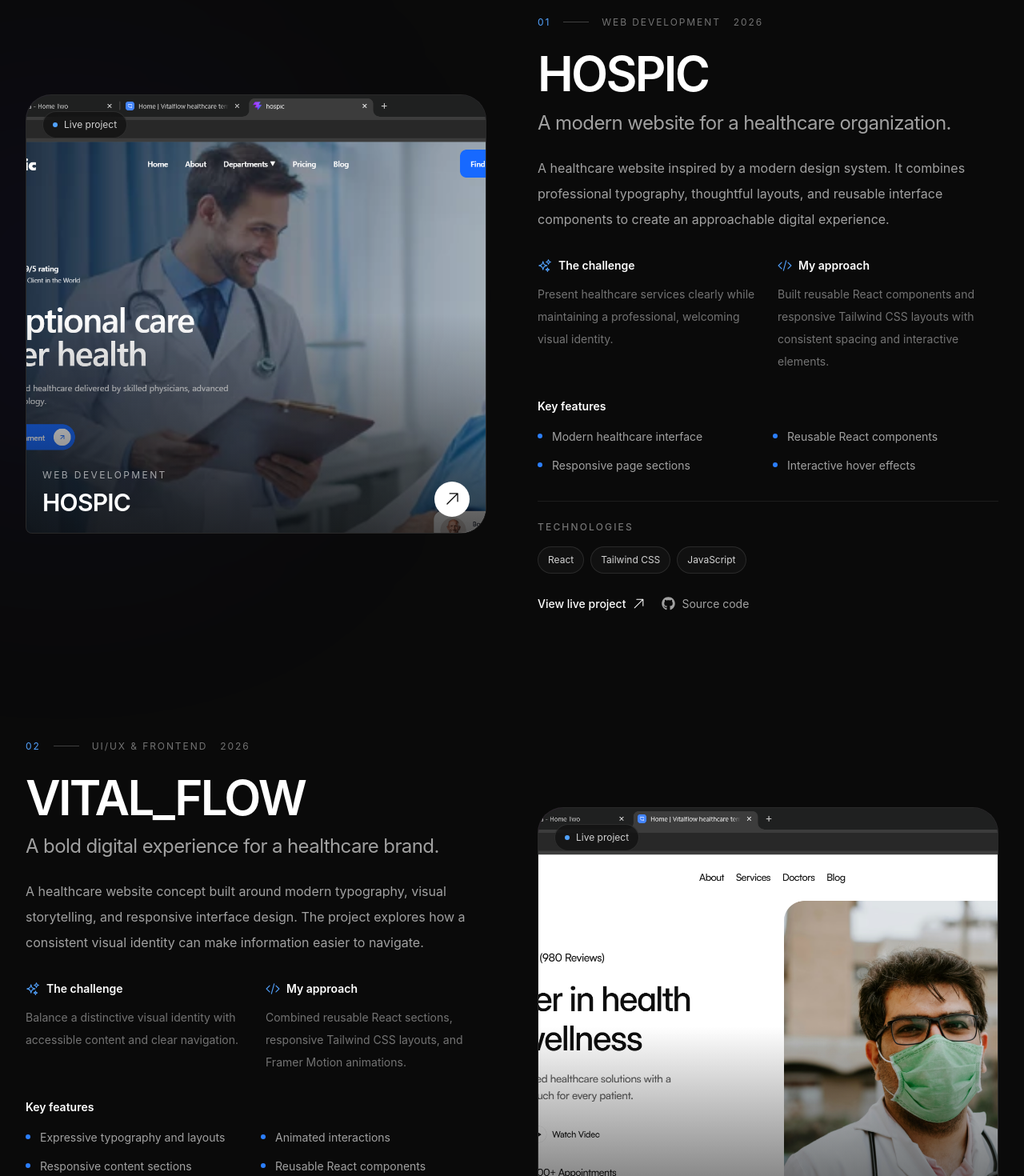
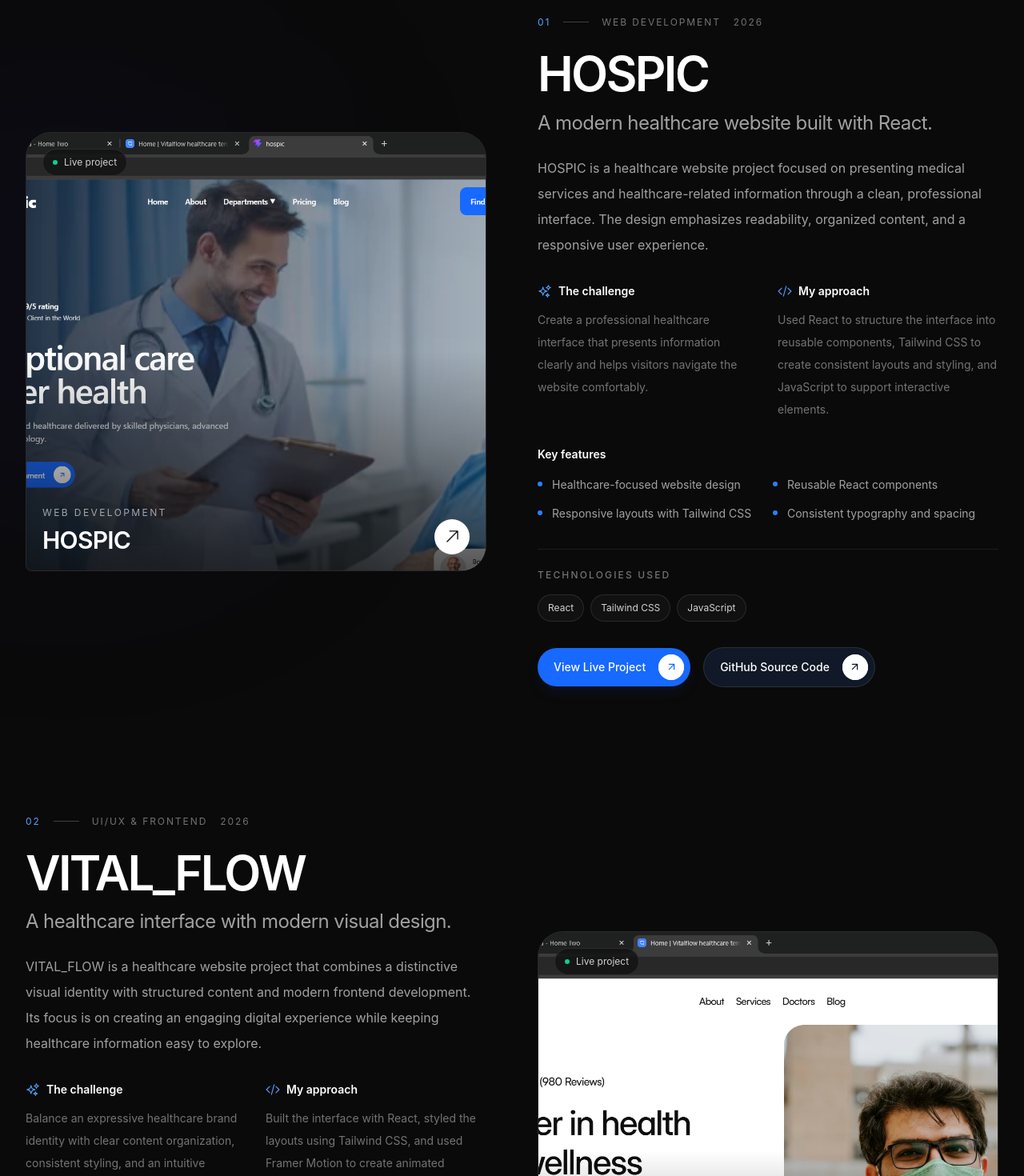
Before and after one commit to homayounsamadi42-cpu/React_portfolio, a React (Vite) app: page /work in a window 1280 px wide. Shown: the part 920-2390 px from the top of the page at 80% size. Built offline with nearby package versions, Linux system fonts and the light colour scheme.

Commit message:
feat: update Hero component text and enhance project details in Work page

```diff
--- a/src/components/Hero/Hero.jsx
+++ b/src/components/Hero/Hero.jsx
@@ -88,7 +88,7 @@ export default function Hero() {
               rounded-full bg-blue-500
             "
           />
-          <span>Available for work</span>
+          <span>Available for opportunities</span>
         </div>
         <div
           className="
@@ -97,7 +97,7 @@ export default function Hero() {
           "
         >
           <div>
-            <h1 className="text-gray-100">JONIOR</h1>
+            <h1 className="text-gray-100">JUNIOR</h1>
             <h1
               className="
                 text-[clamp(4em,11vw,10rem)]
@@ -114,7 +114,7 @@ export default function Hero() {
                     : "text-neutral-950/20"
                 }
               >
-                DESIGNER
+                DEVELOPER
               </span>
             </h1>
             <div className="mt-10 max-w-xl">
--- a/src/pages/Work.jsx
+++ b/src/pages/Work.jsx
@@ -21,21 +21,21 @@ const projects = [
   {
     number: "01",
     title: "HOSPIC",
-    subtitle: "A modern website for a healthcare organization.",
+    subtitle: "A modern healthcare website built with React.",
     category: "Web Development",
     year: "2026",
     image: project2,
     description:
-      "A healthcare website inspired by a modern design system. It combines professional typography, thoughtful layouts, and reusable interface components to create an approachable digital experience.",
+      "HOSPIC is a healthcare website project focused on presenting medical services and healthcare-related information through a clean, professional interface. The design emphasizes readability, organized content, and a responsive user experience.",
     challenge:
-      "Present healthcare services clearly while maintaining a professional, welcoming visual identity.",
+      "Create a professional healthcare interface that presents information clearly and helps visitors navigate the website comfortably.",
     approach:
-      "Built reusable React components and responsive Tailwind CSS layouts with consistent spacing and interactive elements.",
+      "Used React to structure the interface into reusable components, Tailwind CSS to create consistent layouts and styling, and JavaScript to support interactive elements.",
     features: [
-      "Modern healthcare interface",
+      "Healthcare-focused website design",
       "Reusable React components",
-      "Responsive page sections",
-      "Interactive hover effects",
+      "Responsive layouts with Tailwind CSS",
+      "Consistent typography and spacing",
     ],
     technologies: ["React", "Tailwind CSS", "JavaScript"],
     live: "https://react-projects-kappa-seven.vercel.app/",
@@ -46,21 +46,21 @@ const projects = [
   {
     number: "02",
     title: "VITAL_FLOW",
-    subtitle: "A bold digital experience for a healthcare brand.",
+    subtitle: "A healthcare interface with modern visual design.",
     category: "UI/UX & Frontend",
     year: "2026",
     image: project3,
     description:
-      "A healthcare website concept built around modern typography, visual storytelling, and responsive interface design. The project explores how a consistent visual identity can make information easier to navigate.",
+      "VITAL_FLOW is a healthcare website project that combines a distinctive visual identity with structured content and modern frontend development. Its focus is on creating an engaging digital experience while keeping healthcare information easy to explore.",
     challenge:
-      "Balance a distinctive visual identity with accessible content and clear navigation.",
+      "Balance an expressive healthcare brand identity with clear content organization, consistent styling, and an intuitive interface.",
     approach:
-      "Combined reusable React sections, responsive Tailwind CSS layouts, and Framer Motion animations.",
+      "Built the interface with React, styled the layouts using Tailwind CSS, and used Framer Motion to create animated transitions and engaging interface interactions.",
     features: [
-      "Expressive typography and layouts",
-      "Animated interactions",
-      "Responsive content sections",
-      "Reusable React components",
+      "Healthcare-inspired visual identity",
+      "Animated interface elements",
+      "Responsive React layouts",
+      "Reusable and maintainable components",
     ],
     technologies: ["React", "Framer Motion", "Tailwind CSS"],
     live: "https://react-projects-lxkh.vercel.app/",
@@ -71,21 +71,21 @@ const projects = [
   {
     number: "03",
     title: "Netlinks Demo",
-    subtitle: "A practical project exploring React fundamentals.",
+    subtitle: "A frontend project built to practice React development.",
     category: "UI/UX & Frontend",
     year: "2026",
     image: project5,
     description:
-      "A frontend practice project created to strengthen React fundamentals, component composition, and modern web development techniques.",
+      "Netlinks Demo is a frontend development project created to practice building web interfaces with React. It focuses on component composition, JavaScript fundamentals, and applying Tailwind CSS to create structured, responsive layouts.",
     challenge:
-      "Turn fundamental React concepts into a structured and usable interface.",
+      "Translate a website design into a well-organized interface while practicing reusable components and maintainable frontend code.",
     approach:
-      "Practiced reusable components, JSX, responsive layouts, and interactive interface elements.",
+      "Used React and JSX to organize the interface into components, JavaScript for application logic, and Tailwind CSS for layout, spacing, typography, and responsive styling.",
     features: [
-      "Reusable React components",
-      "Component-based architecture",
-      "Responsive interface",
-      "Modern frontend fundamentals",
+      "Component-based React structure",
+      "JavaScript-powered interface logic",
+      "Tailwind CSS styling",
+      "Responsive layout techniques",
     ],
     technologies: ["React", "JavaScript", "Tailwind CSS"],
     live: "https://react-projects-5kgb.vercel.app/",
@@ -96,21 +96,21 @@ const projects = [
   {
     number: "04",
     title: "Store Database",
-    subtitle: "Organizing business records with structured data.",
+    subtitle: "A relational database project for store records.",
     category: "Database Development",
     year: "2026",
     image: project4,
     description:
-      "A database project focused on organizing and maintaining structured records. It explores relational database concepts, data retrieval, and the foundations of create, read, update, and delete operations.",
+      "Store Database is a database development project focused on organizing store-related information in a structured format. It explores relational database design, SQL queries, and the use of MySQL to store and retrieve business records.",
     challenge:
-      "Design a consistent database structure that makes records easy to store, retrieve, and maintain.",
+      "Organize store data into a consistent relational structure that supports reliable data storage, retrieval, and maintenance.",
     approach:
-      "Used relational database concepts and SQL to organize data into structured tables and support future application integration.",
+      "Used MySQL to work with relational data, SQL to define and query database records, and Python as a programming technology associated with database application development.",
     features: [
-      "Structured database tables",
-      "Organized record management",
       "Relational database concepts",
-      "Foundation for CRUD operations",
+      "MySQL data storage",
+      "SQL queries and data retrieval",
+      "Structured store record organization",
     ],
     technologies: ["Python", "MySQL", "SQL"],
     live: "#",
@@ -120,28 +120,28 @@ const projects = [
   {
     number: "05",
     title: "English To Persian Dictionary",
-    subtitle: "A lightweight desktop dictionary built with Python.",
+    subtitle: "A desktop dictionary developed with Python.",
     category: "Python Development",
     year: "2025",
     image: project1,
     description:
-      "A lightweight English-to-Persian dictionary built with CustomTkinter. It focuses on a clean desktop interface, structured layouts, and a practical experience for users looking up words.",
+      "English To Persian Dictionary is a desktop application designed to help users look up English words and find their Persian translations. Built with Python and CustomTkinter, the project focuses on desktop interface development and object-oriented programming.",
     challenge:
-      "Create a simple and approachable interface that makes searching for translations easy and convenient.",
+      "Create an accessible desktop interface for English-to-Persian word lookup while keeping the application organized and straightforward to use.",
     approach:
-      "Used Python and CustomTkinter to build a desktop interface with reusable UI elements and organized layouts.",
+      "Used Python for application logic, CustomTkinter to build the graphical user interface, and object-oriented programming principles to organize application code.",
     features: [
       "English-to-Persian word lookup",
-      "CustomTkinter desktop interface",
-      "Organized and readable layout",
-      "Lightweight Python application",
+      "Python desktop application",
+      "CustomTkinter graphical interface",
+      "Object-oriented code organization",
     ],
     technologies: ["Python", "CustomTkinter", "OOP"],
-    live: "https://react-projects-kappa-seven.vercel.app/",
+    live: "#",
     github:
       "https://github.com/homayounsamadi42-cpu/MyDictionary",
     accent: "from-blue-500/20 via-blue-500/5 to-transparent",
-  }
+  },
 ];
 
 const reveal = {
@@ -195,6 +195,11 @@ function ProjectLink({
 function ProjectDetails({ project, index, reduceMotion }) {
   const reverse = index % 2 !== 0;
 
+  const hasLiveProject =
+    typeof project.live === "string" &&
+    project.live.trim() !== "" &&
+    project.live !== "#";
+
   return (
     <motion.article
       id={`project-${project.number}`}
@@ -206,9 +211,7 @@ function ProjectDetails({ project, index, reduceMotion }) {
     >
       <div
         className={`grid items-center gap-9 lg:grid-cols-2 lg:gap-16 ${
-          reverse
-            ? "lg:[&>*:first-child]:order-2"
-            : ""
+          reverse ? "lg:[&>*:first-child]:order-2" : ""
         }`}
       >
         {/* Project image */}
@@ -243,8 +246,12 @@ function ProjectDetails({ project, index, reduceMotion }) {
             <div className="absolute inset-0 bg-gradient-to-t from-neutral-950/70 via-transparent to-transparent" />
 
             <div className="absolute left-5 top-5 flex items-center gap-2 rounded-full border border-white/10 bg-neutral-950/60 px-3 py-2 text-xs text-white/80 backdrop-blur-md">
-              <span className="h-1.5 w-1.5 rounded-full bg-blue-400" />
-              {project.live ? "Live project" : "Project preview"}
+              <span
+                className={`h-1.5 w-1.5 rounded-full ${
+                  hasLiveProject ? "bg-emerald-400" : "bg-neutral-400"
+                }`}
+              />
+              {hasLiveProject ? "Live project" : "Project preview"}
             </div>
 
             <div className="absolute bottom-5 left-5 right-5 flex items-end justify-between gap-3">
@@ -290,6 +297,7 @@ function ProjectDetails({ project, index, reduceMotion }) {
             {project.description}
           </p>
 
+          {/* Challenge and approach */}
           <div className="mt-8 grid gap-6 sm:grid-cols-2">
             <div>
               <h4 className="mb-3 flex items-center gap-2 text-sm font-semibold text-white">
@@ -342,8 +350,9 @@ function ProjectDetails({ project, index, reduceMotion }) {
           {/* Technologies */}
           <div className="mt-8 border-t border-white/[0.08] pt-6">
             <p className="mb-4 text-xs font-medium uppercase tracking-[0.18em] text-neutral-500">
-              Technologies
+              Technologies used
             </p>
+
             <div className="flex flex-wrap gap-2">
               {project.technologies.map((technology) => (
                 <span
@@ -356,28 +365,44 @@ function ProjectDetails({ project, index, reduceMotion }) {
             </div>
           </div>
 
-          {/* Project links */}
-          <div className="mt-7 flex flex-wrap items-center gap-5">
-            <ProjectLink
-              href={project.live}
-              label={`Open ${project.title} live website`}
-              className="group inline-flex items-center gap-2 text-sm font-medium text-white transition-colors hover:text-blue-400"
-            >
-              View live project
-              <HiArrowUpRight
-                size={17}
-                className="transition-transform duration-300 group-hover:-translate-y-0.5 group-hover:translate-x-0.5"
-              />
-            </ProjectLink>
-            <ProjectLink
-              href={project.github}
-              label={`View ${project.title} source code on GitHub`}
-              className="inline-flex items-center gap-2 text-sm text-neutral-400 transition-colors hover:text-white"
-            >
-              <FaGithub size={17} />
-              Source code
-            </ProjectLink>
-          </div>
+
+{/* Project action buttons */}
+<div className="mt-8 flex flex-wrap items-center gap-4">
+  <Button
+    text="View Live Project"
+    variant="primary"
+    padding="pl-5 pr-2 py-2"
+    rounded="rounded-full"
+    className="shadow-lg shadow-blue-950/30 transition-transform duration-300 hover:-translate-y-0.5"
+    onClick={() => {
+      if (project.live && project.live !== "#") {
+        window.open(
+          project.live,
+          "_blank",
+          "noopener,noreferrer"
+        );
+      }
+    }}
+  />
+
+  <Button
+    text="GitHub Source Code"
+    variant="dark"
+    padding="pl-5 pr-2 py-2"
+    rounded="rounded-full"
+    className="border border-white/10 transition-transform duration-300 hover:-translate-y-0.5"
+    onClick={() => {
+      if (project.github && project.github !== "#") {
+        window.open(
+          project.github,
+          "_blank",
+          "noopener,noreferrer"
+        );
+      }
+    }}
+  />
+</div>
+
         </div>
       </div>
     </motion.article>
@@ -552,6 +577,7 @@ export default function Work() {
                 onClick={() => {
                   const contactSection =
                     document.getElementById("contact");
+
                   if (contactSection) {
                     contactSection.scrollIntoView({
                       behavior: reduceMotion ? "auto" : "smooth",
```
